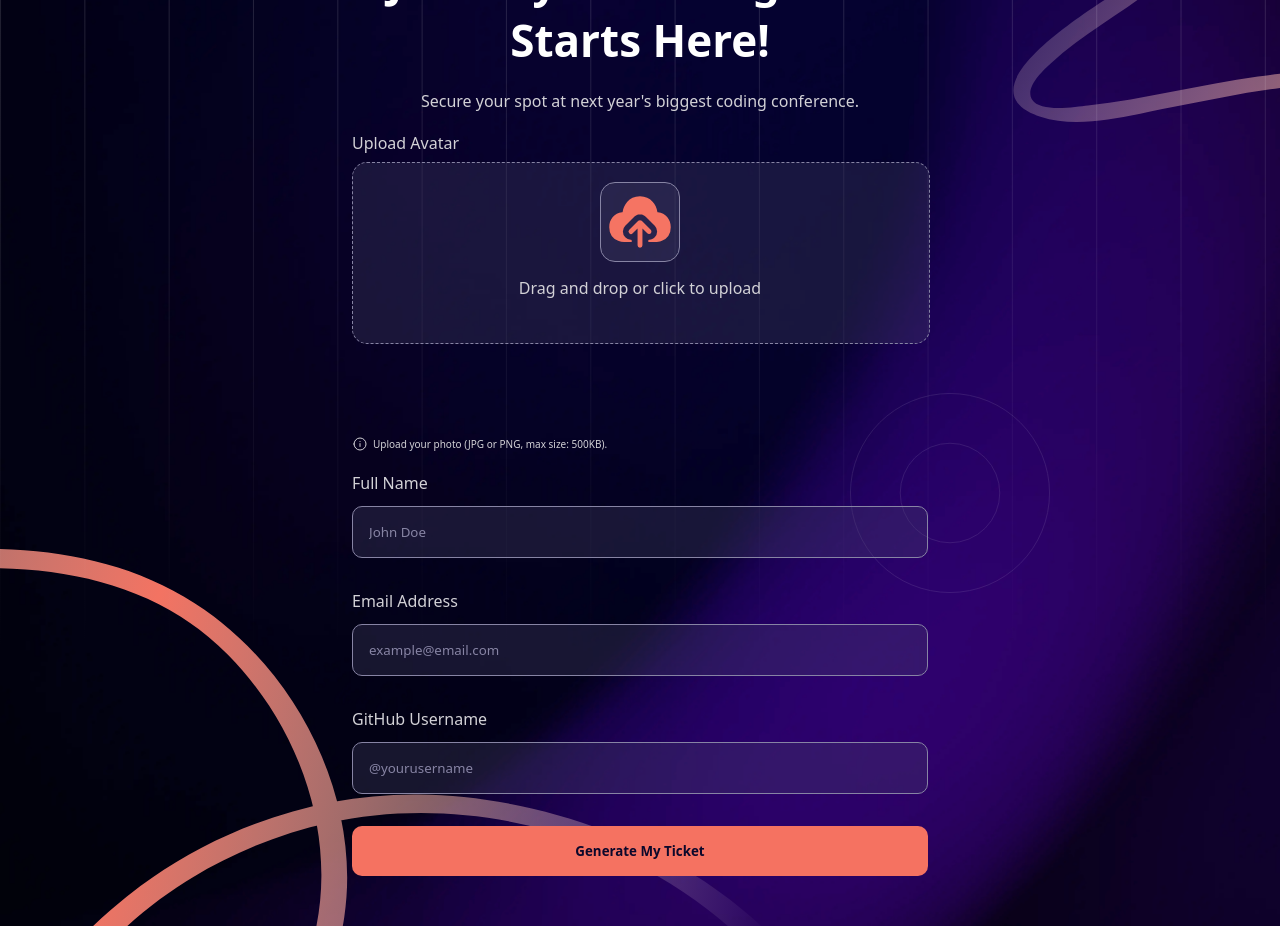
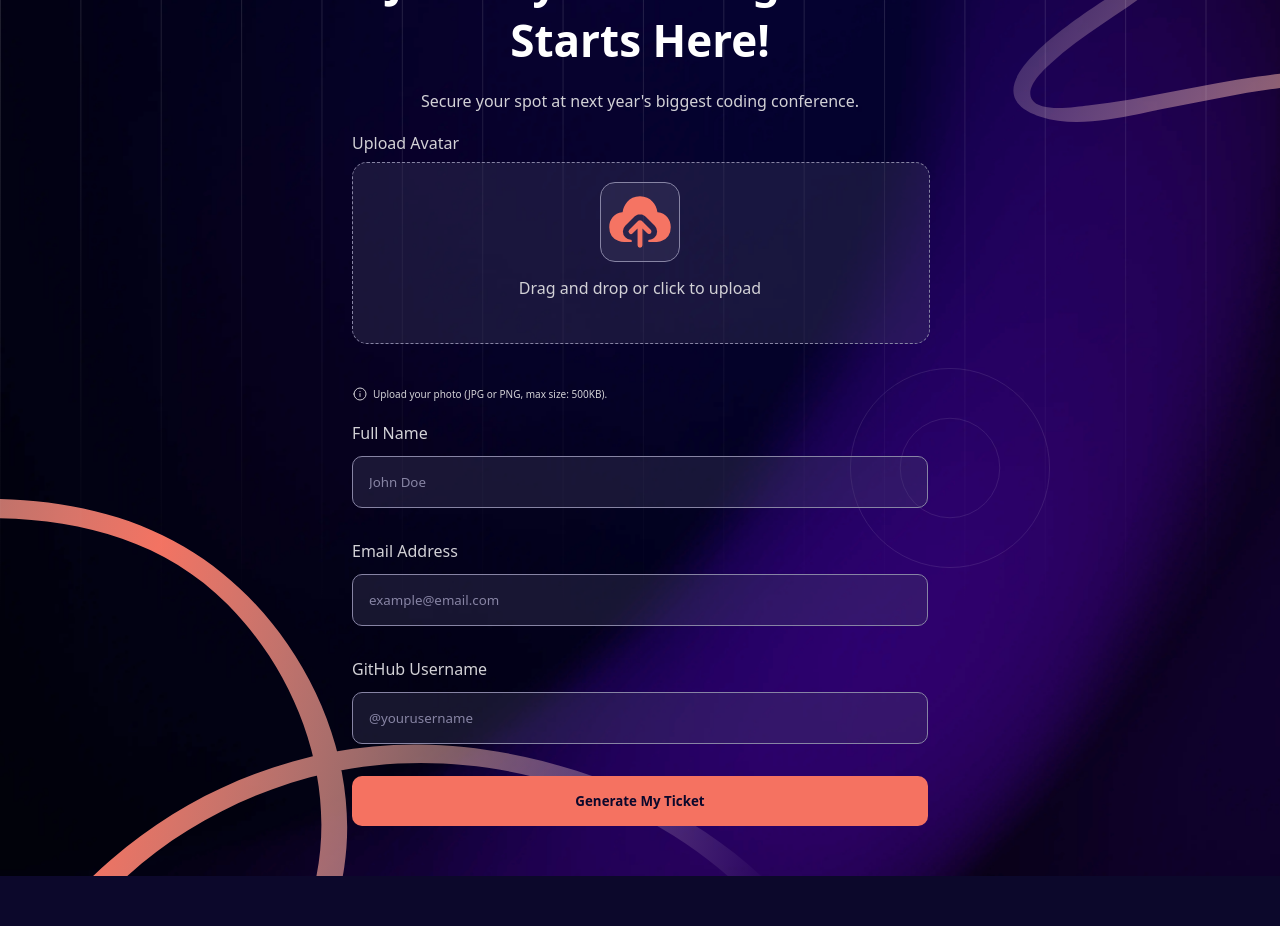
Before and after one commit to Wariboko65/Conference-Ticket-Generator, a React (Vite) app: page / in a window 1280 px wide. Shown: the part 140-1066 px from the top of the page. After the commit the page ends 1016 px from the top, so only its background shows below. Built offline with nearby package versions, Linux system fonts and the light colour scheme.

Commit message:
minor bug fixed

```diff
--- a/src/index.css
+++ b/src/index.css
@@ -29,6 +29,10 @@ body {
   background-position: center;
 }
 
+button {
+  cursor: pointer;
+}
+
 @media (width >= 768px) {
   body {
     background-image: url("./assets/images/background-tablet.png");
--- a/src/pages/ticketForm.css
+++ b/src/pages/ticketForm.css
@@ -104,8 +104,9 @@ input::placeholder {
 
 .avatarLabel {
     position: relative;
-    margin-block-end: 190px;
+    margin-block-end: 140px;
 }
+
 .avatarLabel::before {
     content: "";
     position: absolute;
@@ -113,6 +114,7 @@ input::placeholder {
     height: 180px;
     top: 30px;
     z-index: 1;
+    cursor: pointer;
     border-radius: 15px;
     background-color: var(--input-bg);
     border: 1.5px dashed var(--border);
@@ -122,6 +124,7 @@ input::placeholder {
 .avatarLabel:hover::before {
     background-color: var(--hover);
 }
+
 .previewText {
     position: absolute;
     z-index: 2;
```
